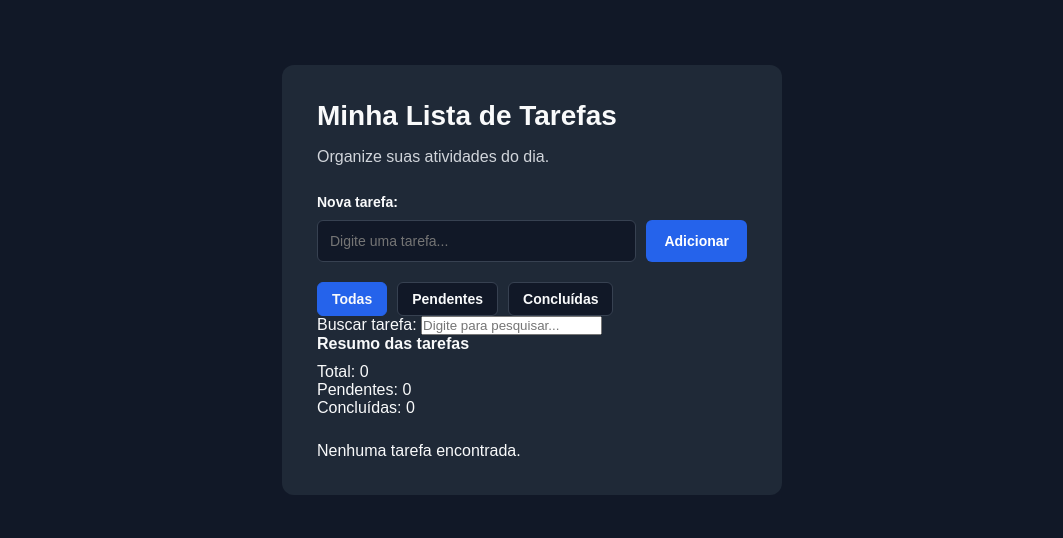
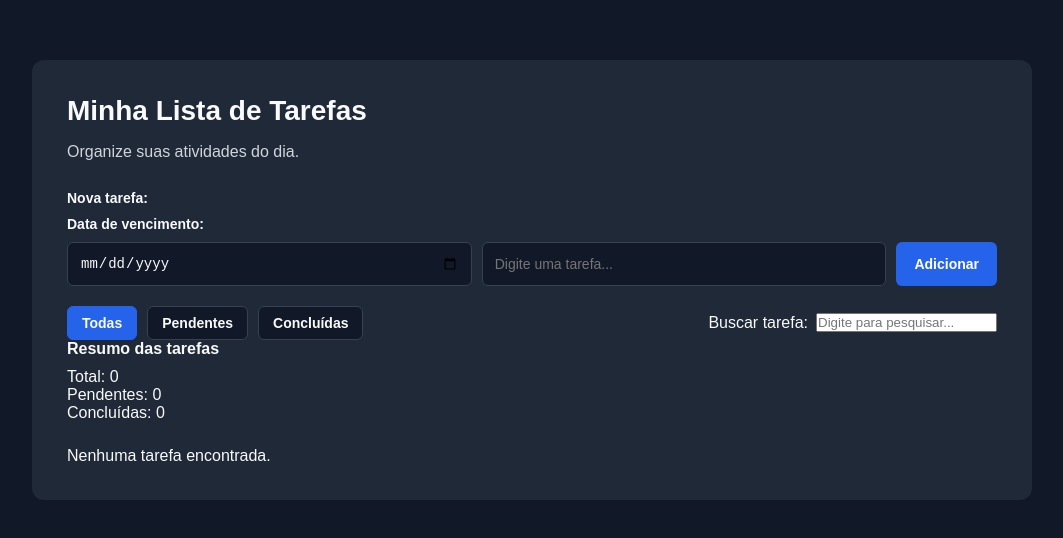
Before and after one commit to EduardoMouta/lista-de-tarefas, a plain HTML site: page index.html in a window 1280 px wide. Shown: the part 120-658 px from the top of the page, without its empty margins (108-1171 px from the left). Drawn offline with Linux system fonts and the light colour scheme.

Commit message:
Melhora organização do layout

```diff
--- a/index.html
+++ b/index.html
@@ -16,6 +16,8 @@
 
       <div class="entrada-tarefa">
         <label for="campo-tarefa"> Nova tarefa: </label>
+        <label for="campo-data">Data de vencimento:</label>
+        <input type="date" id="campo-data" />
 
         <input
           type="text"
@@ -27,6 +29,8 @@
         <button id="botao-cancelar" type="button" hidden>Cancelar</button>
       </div>
 
+      <!-- Agrupamento de filtros e busca -->
+      <div class="filtros-busca">
         <!-- Filtro de tarefas -->
         <div class="filtros" aria-label="Filtrar tarefas">
           <button type="button" data-filtro="todas" aria-pressed="true">
@@ -50,6 +54,7 @@
             id="campo-busca"
             placeholder="Digite para pesquisar..."
           />
+        </div>
       </div>
 
       <div
--- a/script.js
+++ b/script.js
@@ -28,6 +28,8 @@ const campoBusca = document.getElementById("campo-busca");
 const anuncioBusca = document.getElementById("anuncio-busca");
 
 const mensagemVazia = document.getElementById("mensagem-vazia");
+
+const campoData = document.getElementById("campo-data");
 
 // Recupera as tarefas salvas no navegador
 let tarefas = JSON.parse(localStorage.getItem("tarefas")) || [];
@@ -77,6 +79,7 @@ function adicionarTarefa() {
     });
 
     tarefa.texto = textoTarefa;
+    tarefa.dataVencimento = campoData.value;
     tarefaEmEdicao = null;
 
     salvarTarefas();
@@ -85,6 +88,7 @@ function adicionarTarefa() {
     mensagemAcessivel.textContent = `Tarefa ${textoTarefa} atualizada.`;
 
     campoTarefa.value = "";
+    campoData.value = "";
     botaoAdicionar.textContent = "Adicionar";
 
     return;
@@ -101,6 +105,7 @@ function adicionarTarefa() {
     id: Date.now(),
     texto: textoTarefa,
     concluida: false,
+    dataVencimento: campoData.value,
   };
 
   // Adicionando à lista de tarefas
@@ -118,6 +123,7 @@ function adicionarTarefa() {
 
   // Limpando o campo
   campoTarefa.value = "";
+  campoData.value = "";
 }
 
 // Evento de clique no botão
@@ -173,6 +179,12 @@ function renderizarTarefas() {
 
     texto.textContent = tarefa.texto;
 
+    const data = document.createElement("small");
+
+    if (tarefa.dataVencimento) {
+      data.textContent = `Vencimento: ${tarefa.dataVencimento}`;
+    }
+
     // Botão concluir
     const botaoConcluir = document.createElement("button");
 
@@ -213,6 +225,7 @@ function renderizarTarefas() {
       tarefaEmEdicao = tarefa.id;
 
       campoTarefa.value = tarefa.texto;
+      campoData.value = tarefa.dataVencimento || "";
       campoTarefa.focus();
 
       botaoAdicionar.textContent = "Salvar edição";
@@ -245,6 +258,7 @@ function renderizarTarefas() {
 
     // Montando o item
     novaTarefa.appendChild(texto);
+    novaTarefa.appendChild(data);
     novaTarefa.appendChild(botaoConcluir);
     novaTarefa.appendChild(botaoEditar);
     novaTarefa.appendChild(botaoExcluir);
@@ -261,6 +275,7 @@ function cancelarEdicao() {
   tarefaEmEdicao = null;
 
   campoTarefa.value = "";
+  campoData.value = "";
 
   botaoAdicionar.textContent = "Adicionar";
 
--- a/style.css
+++ b/style.css
@@ -23,7 +23,7 @@ body {
     background-color: #1f2937;
 
     width: 100%;
-    max-width: 500px;
+    max-width: 1000px;
 
     padding: 35px;
     border-radius: 12px;
@@ -199,11 +199,27 @@ button:focus-visible {
     background-color: #b91c1c;
 }
 
+/* Agrupamento de filtros e busca */
+.filtros-busca {
+  display: flex;
+  justify-content: space-between;
+  align-items: center;
+  gap: 15px;
+  margin-top: 20px;
+}
+
+/* Filtros */
 .filtros {
   display: flex;
   flex-wrap: wrap;
   gap: 10px;
-  margin-top: 20px;
+}
+
+/* Campo de busca */
+.busca-tarefas {
+  display: flex;
+  align-items: center;
+  gap: 8px;
 }
 
 .filtros button {
```
Lines whose indentation alone changed are shown as unchanged.
